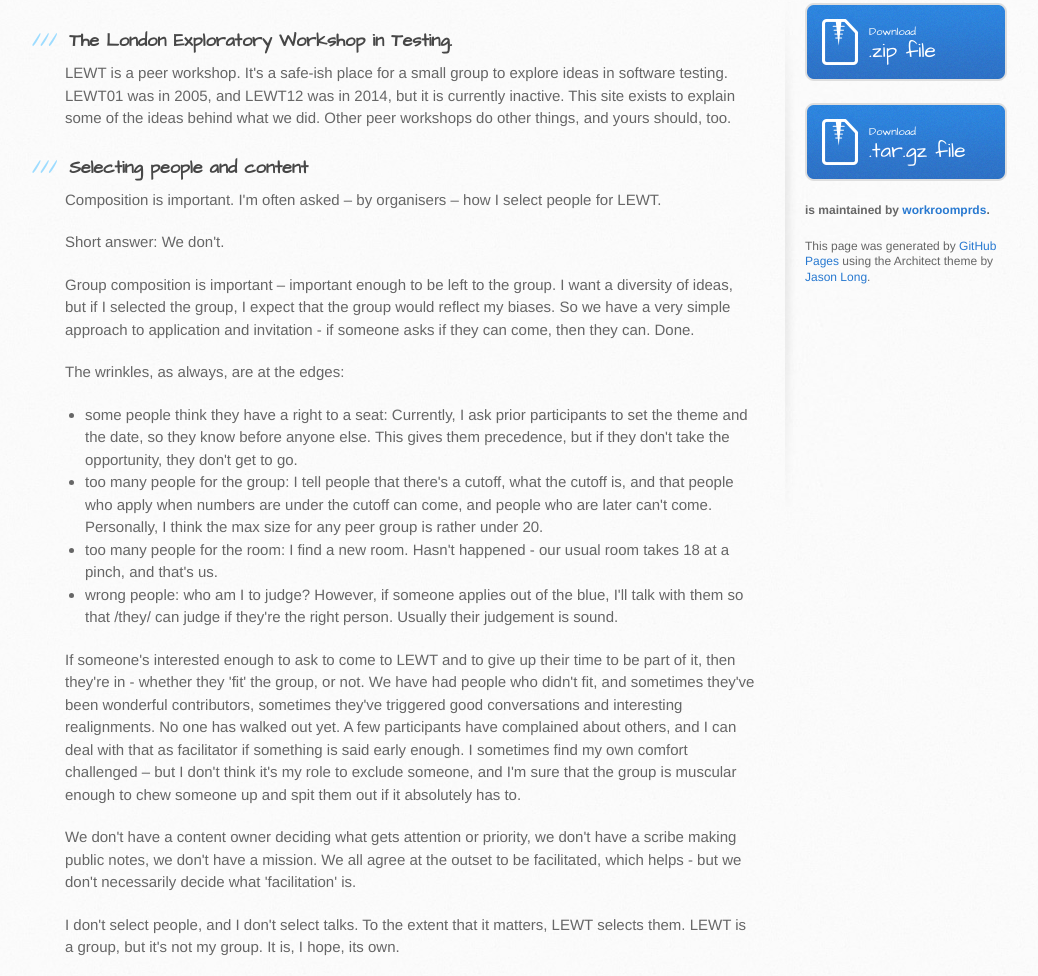
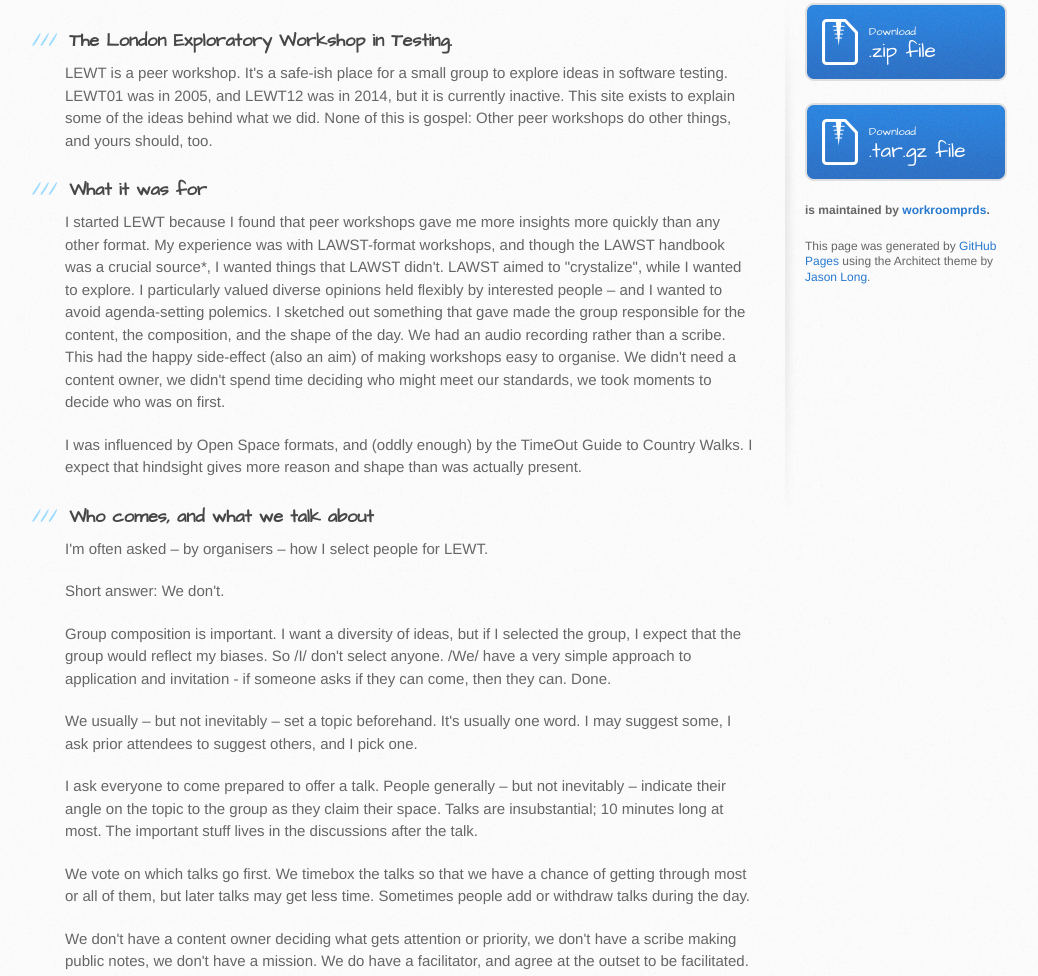
Before and after one commit to workroomprds/LEWT, a plain HTML site: page index.html in a window 1280 px wide. Shown: the part 229-1205 px from the top of the page, without its empty margins (105-1143 px from the left). Drawn offline with Linux system fonts and the light colour scheme.

Commit message:
Create gh-pages branch via GitHub

```diff
--- a/index.html
+++ b/index.html
@@ -31,29 +31,31 @@
           <h3>
 <a id="the-london-exploratory-workshop-in-testing" class="anchor" href="#the-london-exploratory-workshop-in-testing" aria-hidden="true"><span aria-hidden="true" class="octicon octicon-link"></span></a>The London Exploratory Workshop in Testing.</h3>
 
-<p>LEWT is a peer workshop. It's a safe-ish place for a small group to explore ideas in software testing. LEWT01 was in 2005, and LEWT12 was in 2014, but it is currently inactive. This site exists to explain some of the ideas behind what we did. Other peer workshops do other things, and yours should, too.</p>
+<p>LEWT is a peer workshop. It's a safe-ish place for a small group to explore ideas in software testing. LEWT01 was in 2005, and LEWT12 was in 2014, but it is currently inactive. This site exists to explain some of the ideas behind what we did. None of this is gospel: Other peer workshops do other things, and yours should, too.</p>
 
 <h3>
-<a id="selecting-people-and-content" class="anchor" href="#selecting-people-and-content" aria-hidden="true"><span aria-hidden="true" class="octicon octicon-link"></span></a>Selecting people and content</h3>
+<a id="what-it-was-for" class="anchor" href="#what-it-was-for" aria-hidden="true"><span aria-hidden="true" class="octicon octicon-link"></span></a>What it was for</h3>
 
-<p>Composition is important. I'm often asked – by organisers – how I select people for LEWT.</p>
+<p>I started LEWT because I found that peer workshops gave me more insights more quickly than any other format. My experience was with LAWST-format workshops, and though the LAWST handbook was a crucial source*, I wanted things that LAWST didn't. LAWST aimed to "crystalize", while I wanted to explore. I particularly valued diverse opinions held flexibly by interested people – and I wanted to avoid agenda-setting polemics. I sketched out something that gave made the group responsible for the content, the composition, and the shape of the day. We had an audio recording rather than a scribe. This had the happy side-effect (also an aim) of making workshops easy to organise. We didn't need a content owner, we didn't spend time deciding who might meet our standards, we took moments to decide who was on first. </p>
+
+<p>I was influenced by Open Space formats, and (oddly enough) by the TimeOut Guide to Country Walks. I expect that hindsight gives more reason and shape than was actually present.</p>
+
+<h3>
+<a id="who-comes-and-what-we-talk-about" class="anchor" href="#who-comes-and-what-we-talk-about" aria-hidden="true"><span aria-hidden="true" class="octicon octicon-link"></span></a>Who comes, and what we talk about</h3>
+
+<p>I'm often asked – by organisers – how I select people for LEWT.</p>
 
 <p>Short answer: We don't.</p>
 
-<p>Group composition is important – important enough to be left to the group. I want a diversity of ideas, but if I selected the group, I expect that the group would reflect my biases. So we have a very simple approach to application and invitation - if someone asks if they can come, then they can. Done.</p>
+<p>Group composition is important. I want a diversity of ideas, but if I selected the group, I expect that the group would reflect my biases. So /I/ don't select anyone. /We/ have a very simple approach to application and invitation - if someone asks if they can come, then they can. Done.</p>
 
-<p>The wrinkles, as always, are at the edges:</p>
+<p>We usually – but not inevitably – set a topic beforehand. It's usually one word. I may suggest some, I ask prior attendees to suggest others, and I pick one.</p>
 
-<ul>
-<li>some people think they have a right to a seat: Currently, I ask prior participants to set the theme and the date, so they know before anyone else. This gives them precedence, but if they don't take the opportunity, they don't get to go.</li>
-<li>too many people for the group: I tell people that there's a cutoff, what the cutoff is, and that people who apply when numbers are under the cutoff can come, and people who are later can't come. Personally, I think the max size for any peer group is rather under 20.</li>
-<li>too many people for the room: I find a new room. Hasn't happened - our usual room takes 18 at a pinch, and that's us.</li>
-<li>wrong people: who am I to judge? However, if someone applies out of the blue, I'll talk with them so that /they/ can judge if they're the right person. Usually their judgement is sound.</li>
-</ul>
+<p>I ask everyone to come prepared to offer a talk. People generally – but not inevitably – indicate their angle on the topic to the group as they claim their space. Talks are insubstantial; 10 minutes long at most. The important stuff lives in the discussions after the talk.</p>
 
-<p>If someone's interested enough to ask to come to LEWT and to give up their time to be part of it, then they're in - whether they 'fit' the group, or not. We have had people who didn't fit, and sometimes they've been wonderful contributors, sometimes they've triggered good conversations and interesting realignments. No one has walked out yet. A few participants have complained about others, and I can deal with that as facilitator if something is said early enough. I sometimes find my own comfort challenged – but I don't think it's my role to exclude someone, and I'm sure that the group is muscular enough to chew someone up and spit them out if it absolutely has to.</p>
+<p>We vote on which talks go first. We timebox the talks so that we have a chance of getting through most or all of them, but later talks may get less time. Sometimes people add or withdraw talks during the day.</p>
 
-<p>We don't have a content owner deciding what gets attention or priority, we don't have a scribe making public notes, we don't have a mission. We all agree at the outset to be facilitated, which helps - but we don't necessarily decide what 'facilitation' is.</p>
+<p>We don't have a content owner deciding what gets attention or priority, we don't have a scribe making public notes, we don't have a mission. We do have a facilitator, and agree at the outset to be facilitated.</p>
 
 <p>I don't select people, and I don't select talks. To the extent that it matters, LEWT selects them. LEWT is a group, but it's not my group. It is, I hope, its own.</p>
 
@@ -67,6 +69,20 @@
 <p>I had assumed that sense was a central guidance to peer conferences – even if, in practice, it was occasionally hard to see such respect in action. However, I’m no longer certain of this; when I’ve shared my position with other peer conference organisers, it has been (generally) either alien or less important. I think this gets hard with &gt; 8 people, and is pretty impossible with &gt;15. A 25-person room will naturally form groups, gurus, acolytes and pariahs – so it’s ludicrous of me to expect larger peer conferences to work this way.</p>
 
 <p>Note: The facilitator is /not/ a peer. The participants give the facilitator their attention, and their permission to stop and start them, in pursuit of a greater goal then their own individual airtime. The facilitator accepts their temporary status, and returns the favour by serving the group and putting his or her own needs aside.</p>
+
+<h3>
+<a id="special-cases" class="anchor" href="#special-cases" aria-hidden="true"><span aria-hidden="true" class="octicon octicon-link"></span></a>Special cases</h3>
+
+<p>If someone's interested enough to ask to come to LEWT and to give up their time to be part of it, then they're in - whether they 'fit' the group, or not. We have had people who didn't fit, and sometimes they've been wonderful contributors, sometimes they've triggered good conversations and interesting realignments. No one has walked out yet. A few participants have complained about others, and I can deal with that as facilitator if something is said early enough. I sometimes find my own comfort challenged – but I don't think it's my role to exclude someone, and I'm sure that the group is muscular enough to chew someone up and spit them out if it absolutely has to.</p>
+
+<p>But there are always wrinkles.</p>
+
+<ul>
+<li>some people think they have a right to a seat: Currently, I ask prior participants to set the theme and the date, so they know before anyone else. This gives them precedence, but if they don't take the opportunity, they don't get to go.</li>
+<li>too many people for the group: I tell people that there's a cutoff, what the cutoff is, and that people who apply when numbers are under the cutoff can come, and people who are later can't come. Personally, I think the max size for any peer group is rather under 20.</li>
+<li>too many people for the room: I find a new room. Hasn't happened - our usual room takes 18 at a pinch, and that's us.</li>
+<li>wrong people: who am I to judge? However, if someone applies out of the blue, I'll talk with them so that /they/ can judge if they're the right person. Usually their judgement is sound.</li>
+</ul>
 
 <p>So, that’s the strategy and setup – and I wanted to get it out of the way before the tactical and practical bit. Most of these tactics are, necessarily, from the facilitator’s point of view, because with LEWT I’m organiser and (for most of the time) facilitator.</p>
 
@@ -99,6 +115,13 @@
 <a id="visuals" class="anchor" href="#visuals" aria-hidden="true"><span aria-hidden="true" class="octicon octicon-link"></span></a>Visuals</h3>
 
 <p>I strongly discourage slides, and encourage flip charts. They’re more immediate, more interactive, and less goes wrong. I prefer flipcharts to whiteboards, as they’re more permanent and one can flip back.</p>
+
+<h3>
+<a id="recordings" class="anchor" href="#recordings" aria-hidden="true"><span aria-hidden="true" class="octicon octicon-link"></span></a>Recordings</h3>
+
+<p>I record LEWT (I use a Rode NT-4 stero mic, if you're wondering). I record because I think there should be a recording, one we can revisit and remind ourselves what was said, who said it, what was said before, what the reactions were. To listen at leisure, or after a long while. I record, also, because I can; it's something I do occasionally for money. Everyone in the workshop has access to the recordings, which I split and tag as MP3s (and what a pain that can be – but Fission and various hefty DAWs help). However, being recorded changes something about how one communicates. More so if one knows that posterity is public, so I ask the group to not distribute the recordings beyond those whe were part of that particular LEWT. Sometimes, we've all agreed, and have allowed a recording to be made more public. But LEWT isn't a performance, and I don't want people censoring their interactions becuase they're worried the reaction of an imaginary someone outside the context of the room.</p>
+
+<p>We don't have a scribe (someone who writes up what's going on, as it's going on, in a public way – a flipchart, big wall or blog). A scribe is yet another non-peer role – and their record is necessarily both partial and biased. We don't have a transcript. They can be pricy, and don't capture nuance or (easily) the speaker. Also, my recordings are sometimes rather indistinct.</p>
 
 <h3>
 <a id="on-facilitation" class="anchor" href="#on-facilitation" aria-hidden="true"><span aria-hidden="true" class="octicon octicon-link"></span></a>On facilitation</h3>
```
Also changed, not shown: params.json (+1 -1 lines).
